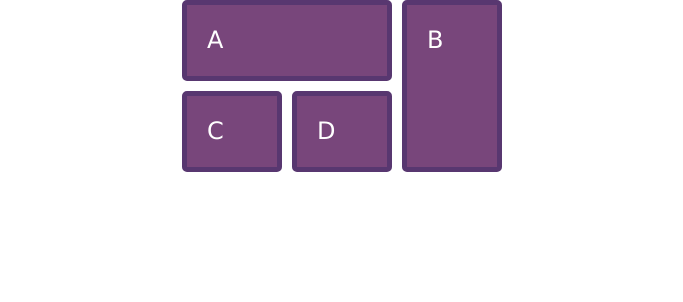
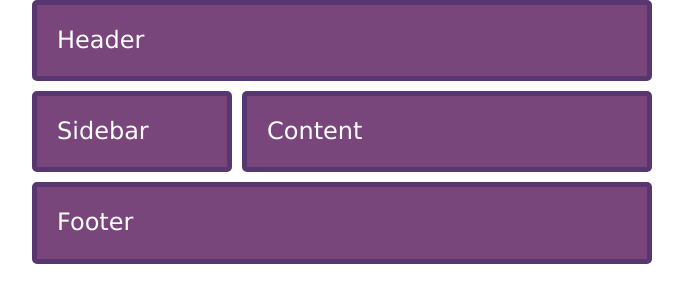
Before and after one commit to madclem/react-grid, a React (Create React App) app: page / in a window 1280 px wide. Shown: the top 302 px of the page, without its empty margins (298-981 px from the left). Built offline with nearby package versions, Linux system fonts and the light colour scheme.

Commit message:
grid template areas

```diff
--- a/src/components/MainContainer/index.js
+++ b/src/components/MainContainer/index.js
@@ -5,31 +5,43 @@ export default function MainContainer(props) {
     const MainContainerStyle = styled.div`
         justify-content: center;
         display: grid;
-        grid-template-columns: [col1-start] 100px [col2-start] 100px [col3-start] 100px [col3-end];
+        grid-template-columns: [col1-start] 200px [col2-start] 200px [col3-start] 200px [col3-end];
         grid-template-rows: auto;
         grid-column-gap: 10px;
         grid-row-gap: 10px;
+        grid-template-areas:
+            "header header header"
+            "sidebar content content"
+            "footer footer footer"
     `;
     const Box = styled.div`
         background-color: rgb(120,70,123);
         border: 5px solid rgb(88,55,112);
-        // height: 100px;
 		color: #fff;
 		border-radius: 5px;
 		padding: 20px;
 		font: 150%/1.3 Lucida Grande,Lucida Sans Unicode,Lucida Sans,Geneva,Verdana,sans-serif;
-        grid-column: ${props => (props.cs || 'auto' ) + ' / ' + (props.ce || 'auto') };
-        grid-row: ${props => (props.rs || 'auto' ) + '/ span ' + (props.rspan || 1) };
-        // grid-column: ${props => (props.cs || 'auto' ) + '/ span ' + (props.cspan || 1) };
-        // grid-row: ${props => (props.rs || 'auto' ) + '/ span ' + (props.rspan || 1) };
+    `;
+
+    const Header = styled(Box)`
+        grid-area: header;
+    `;
+    const Sidebar = styled(Box)`
+        grid-area: sidebar;
+    `;
+    const Content = styled(Box)`
+        grid-area: content;
+    `;
+    const Footer = styled(Box)`
+        grid-area: footer;
     `;
 
     return (
         <MainContainerStyle>
-            <Box cs={1} ce={'col3-start'}> A </Box>
-            <Box cs={'col3-start'} ce={'col3-end'} rspan={2}> B </Box>
-            <Box cs={1} rs={2}> C </Box>
-            <Box cs={2} rs={2}> D </Box>
+            <Header> Header </Header>
+            <Sidebar> Sidebar </Sidebar>
+            <Content> Content </Content>
+            <Footer> Footer </Footer>
         </MainContainerStyle>
     );
 }
```
